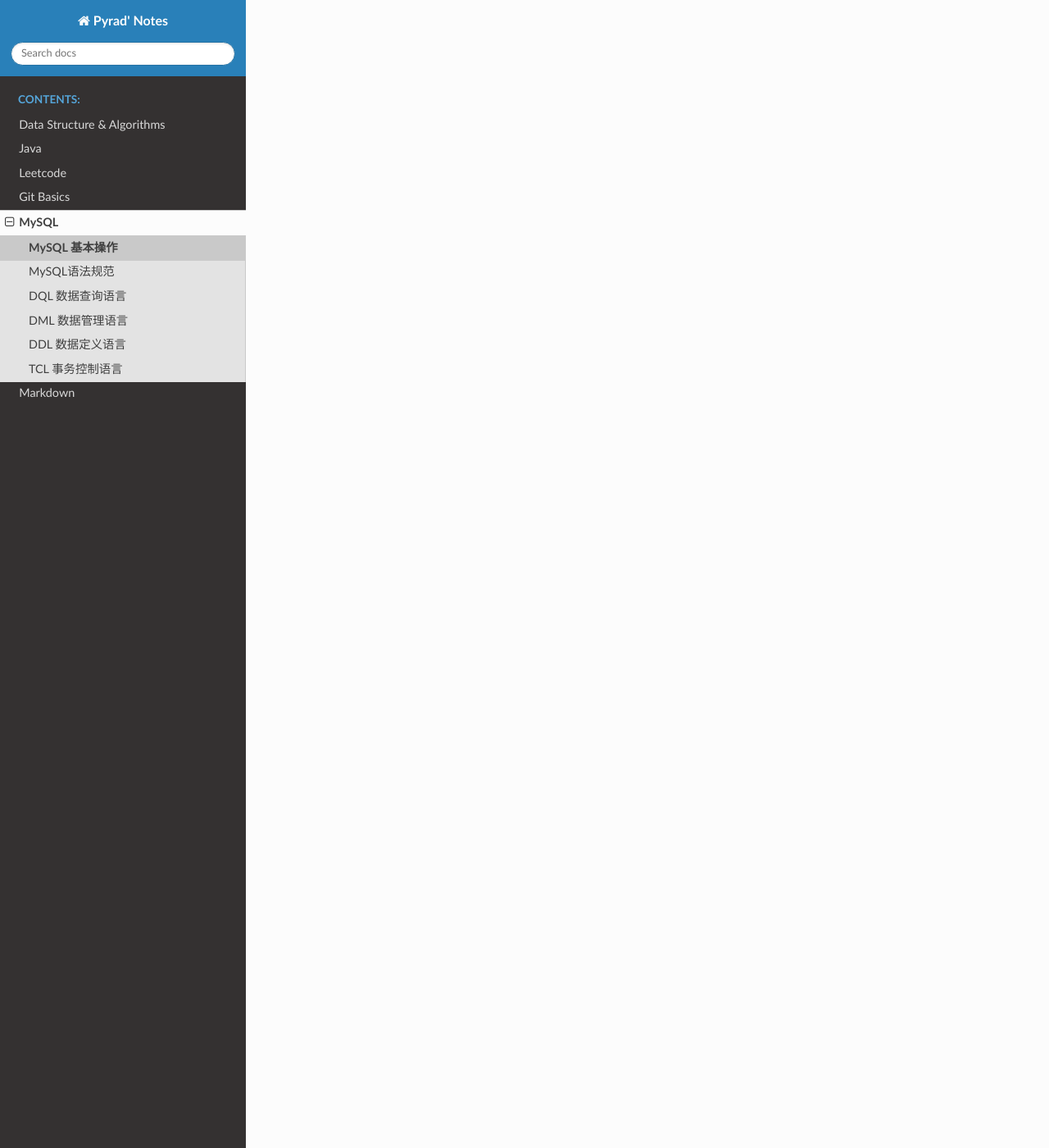
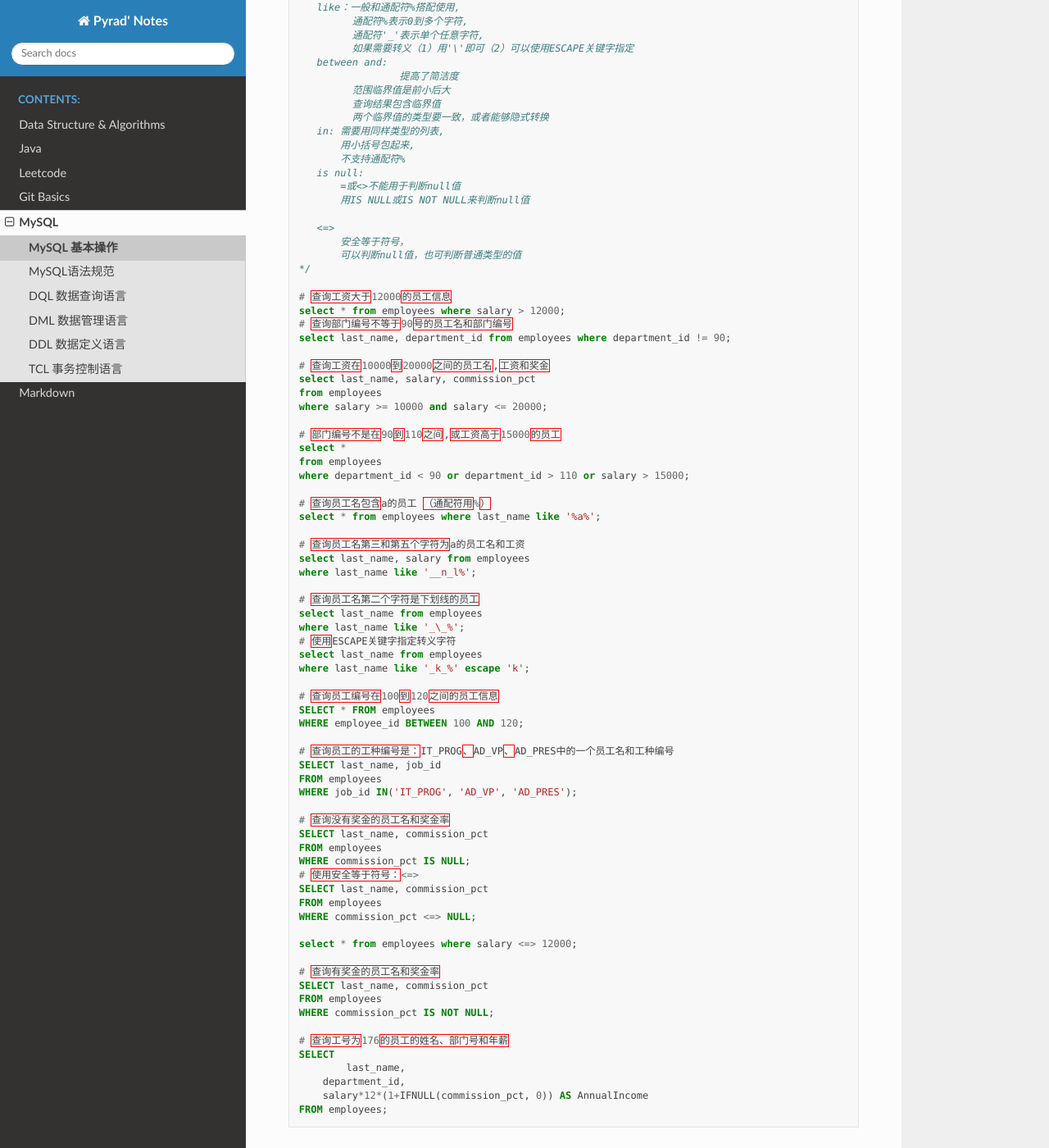
Before and after one commit to Pyrad/pyradnotes, a Sphinx documentation site: the page built from source/MySQL/mysql.md, in a window 1280 px wide and 1400 px high, scrolled down 2802 px. Shown: the whole window at 82% size. Built offline with Sphinx 7.4.7 and the Read the Docs theme 2.0.0, drawn with Linux system fonts in a browser that asks for light colours; pages that are not in the unit, such as notebooks, are missing from menus; some of the changed text lies outside the part shown.

Commit message:
MySQL note 2021.08.08

````diff
--- a/source/MySQL/mysql.md
+++ b/source/MySQL/mysql.md
@@ -105,6 +105,132 @@ SELECT last_name AS xing, first_name AS Ming FROM employee;
 
 # 去重
 SELECT DISTINCT department_id FROM employees;
+
+
+/*去重*/
+SELECT DISTINCT department_id FROM employees;
+
+/*
+如果要连接字符串,就用concat函数
+加号"+"的作用：在SQL中只当做运算符
+（1）两个都是数值型，做加法运算
+SELECT 100 + 90; --> 190
+（2）其中一个为字符型，将其转换成数值型做运算
+     如果转换成功，继续做加法；如果失败，字符型会被转换为0做计算
+     如果其中一个为null，结果肯定是null
+     SELECT '123' + 90; --> 213
+     select 'john' + 90; --> 90
+     SELECT null + 90; --> null
+*/
+# 员工的名和姓连接在一起
+SELECT concat(first_name, last_name) as Ename FROM employees;
+# 员工的名和姓连接在一起,用逗号隔开
+SELECT concat(first_name, ',', last_name) as Ename FROM employees;
+
+# IFNULL函数
+/*
+如下函数选择commission_pct字段和ifnull返回的新字段CMP，
+ifnull返回的是：如果第一个参数是原本是null，就用0代替，否则不代替。
+ */
+select ifnull(commission_pct, 0) as CMP, commission_pct from employees;
+# 注意concat返回的是一个新的字段，这个字段可以重命名；
+# 但里面的每个被连接的不能重命名
+select concat(first_name, ',', last_name, ',', job_id, ',', ifnull(commission_pct, 0))  as CMP from employees;
+
+
+
+
+/*** 条件查询 ***/
+/*
+ select 查询列表 from 表名 where 筛选条件
+
+分类：
+1. 按照条件表达式筛选
+   条件运算符 >, <, =（等于）, !=, <>, >=, <=
+2. 按逻辑表达式:主要用于连接表达式
+   逻辑运算符: &&, ||, !, and, or, not
+3. 模糊查询
+   like：一般和通配符%搭配使用,
+         通配符%表示0到多个字符,
+         通配符'_'表示单个任意字符,
+         如果需要转义（1）用'\'即可（2）可以使用ESCAPE关键字指定
+   between and:
+		 提高了简洁度
+         范围临界值是前小后大
+         查询结果包含临界值
+         两个临界值的类型要一致，或者能够隐式转换
+   in: 需要用同样类型的列表,
+       用小括号包起来,
+       不支持通配符%
+   is null:
+       =或<>不能用于判断null值
+       用IS NULL或IS NOT NULL来判断null值
+
+   <=>
+       安全等于符号，
+       可以判断null值，也可判断普通类型的值
+*/
+
+# 查询工资大于12000的员工信息
+select * from employees where salary > 12000;
+# 查询部门编号不等于90号的员工名和部门编号
+select last_name, department_id from employees where department_id != 90;
+
+# 查询工资在10000到20000之间的员工名,工资和奖金
+select last_name, salary, commission_pct
+from employees
+where salary >= 10000 and salary <= 20000;
+
+# 部门编号不是在90到110之间,或工资高于15000的员工
+select *
+from employees
+where department_id < 90 or department_id > 110 or salary > 15000;
+
+# 查询员工名包含a的员工 （通配符用%）
+select * from employees where last_name like '%a%';
+
+# 查询员工名第三和第五个字符为a的员工名和工资
+select last_name, salary from employees
+where last_name like '__n_l%';
+
+# 查询员工名第二个字符是下划线的员工
+select last_name from employees
+where last_name like '_\_%';
+# 使用ESCAPE关键字指定转义字符
+select last_name from employees
+where last_name like '_k_%' escape 'k';
+
+# 查询员工编号在100到120之间的员工信息
+SELECT * FROM employees
+WHERE employee_id BETWEEN 100 AND 120;
+
+# 查询员工的工种编号是：IT_PROG、AD_VP、AD_PRES中的一个员工名和工种编号
+SELECT last_name, job_id
+FROM employees
+WHERE job_id IN('IT_PROG', 'AD_VP', 'AD_PRES');
+
+# 查询没有奖金的员工名和奖金率
+SELECT last_name, commission_pct
+FROM employees
+WHERE commission_pct IS NULL;
+# 使用安全等于符号：<=>
+SELECT last_name, commission_pct
+FROM employees
+WHERE commission_pct <=> NULL;
+
+select * from employees where salary <=> 12000;
+
+# 查询有奖金的员工名和奖金率
+SELECT last_name, commission_pct
+FROM employees
+WHERE commission_pct IS NOT NULL;
+
+# 查询工号为176的员工的姓名、部门号和年薪
+SELECT
+	last_name,
+    department_id,
+    salary*12*(1+IFNULL(commission_pct, 0)) AS AnnualIncome
+FROM employees;
 ```
 
 
````
